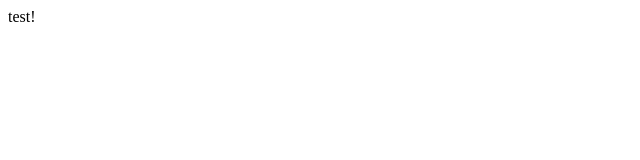
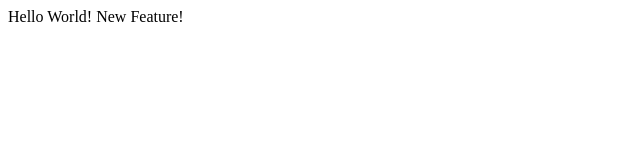
Before and after one commit to OaWachuku/lecture1, a plain HTML site: page index.html in a window 1280 px wide. Shown: the whole page, without its empty margins (0-640 px from the left). Drawn offline with Linux system fonts and the light colour scheme.

Commit message:
Added another line

```diff
--- a/index.html
+++ b/index.html
@@ -4,6 +4,7 @@
 		<title>Test</title>
 	</head>
 	<body>
-		test!
+		Hello World!
+		New Feature!
 	</body>
 </html>
```
